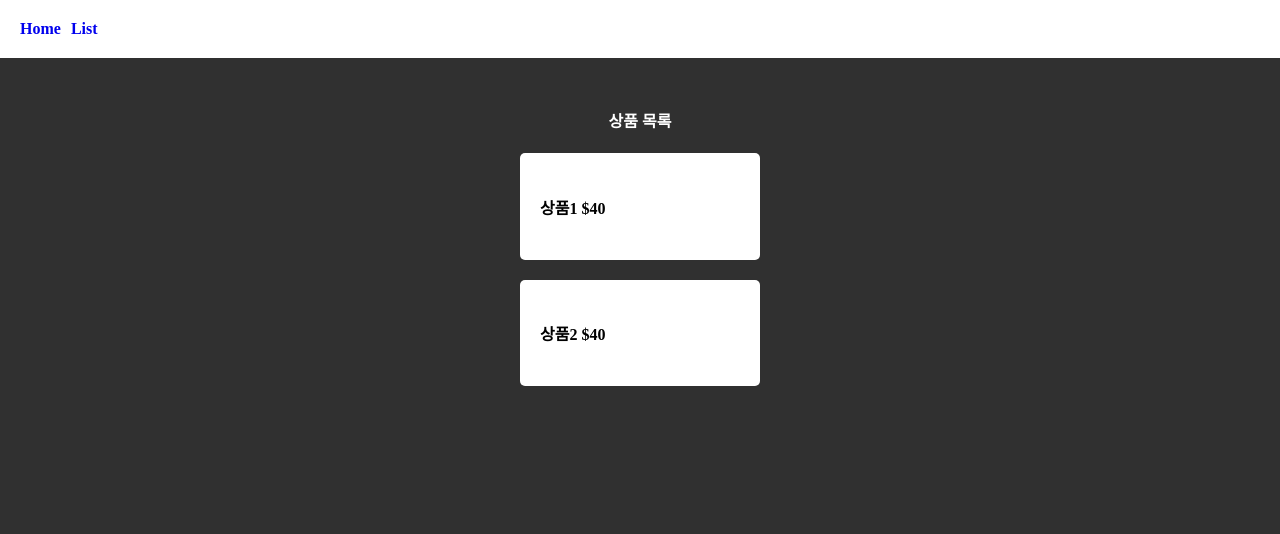
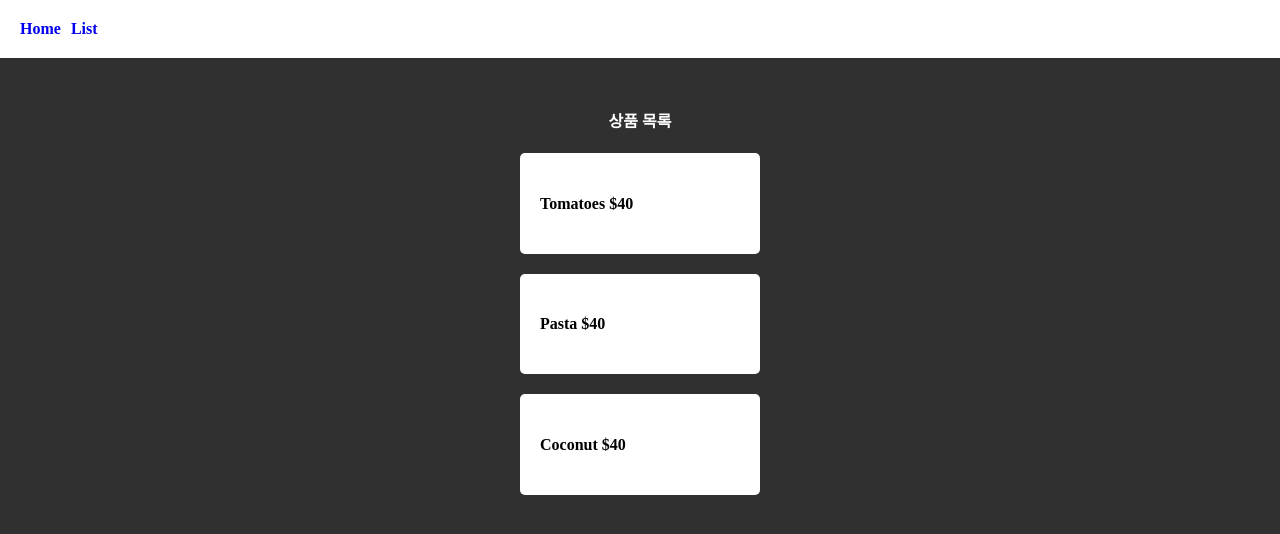
Before and after one commit to neogoolboss/HomeStudy_Next_JS, a Next.js app: page /list in a window 1280 px wide. Shown: the top 534 px of the page. Built offline with nearby package versions, Linux system fonts and the light colour scheme.

Commit message:
NEXT JS Map

```diff
--- a/app/list/page.js
+++ b/app/list/page.js
@@ -1,15 +1,25 @@
 export default function List() {
+
+    let 상품 = ['Tomatoes', 'Pasta', 'Coconut']
+    // let Array = [2,3,4]
+    // let test = Array.map((a) => {
+    //             return 10
+    //         })
+    //         console.log(test);
 
     return (
 
         <div>
             <h4 className="title">상품 목록</h4>
-            <div className="food">
-                <h4>상품1 $40</h4>
-            </div>
-            <div className="food">
-                <h4>상품2 $40</h4>
-            </div>
+            {
+                상품.map((a, i) => {
+                    return (
+                        <div className="food">
+                            <h4>{상품[i]} $40</h4>
+                        </div>
+                    )
+                })
+            }
         </div>
 
     )
```
